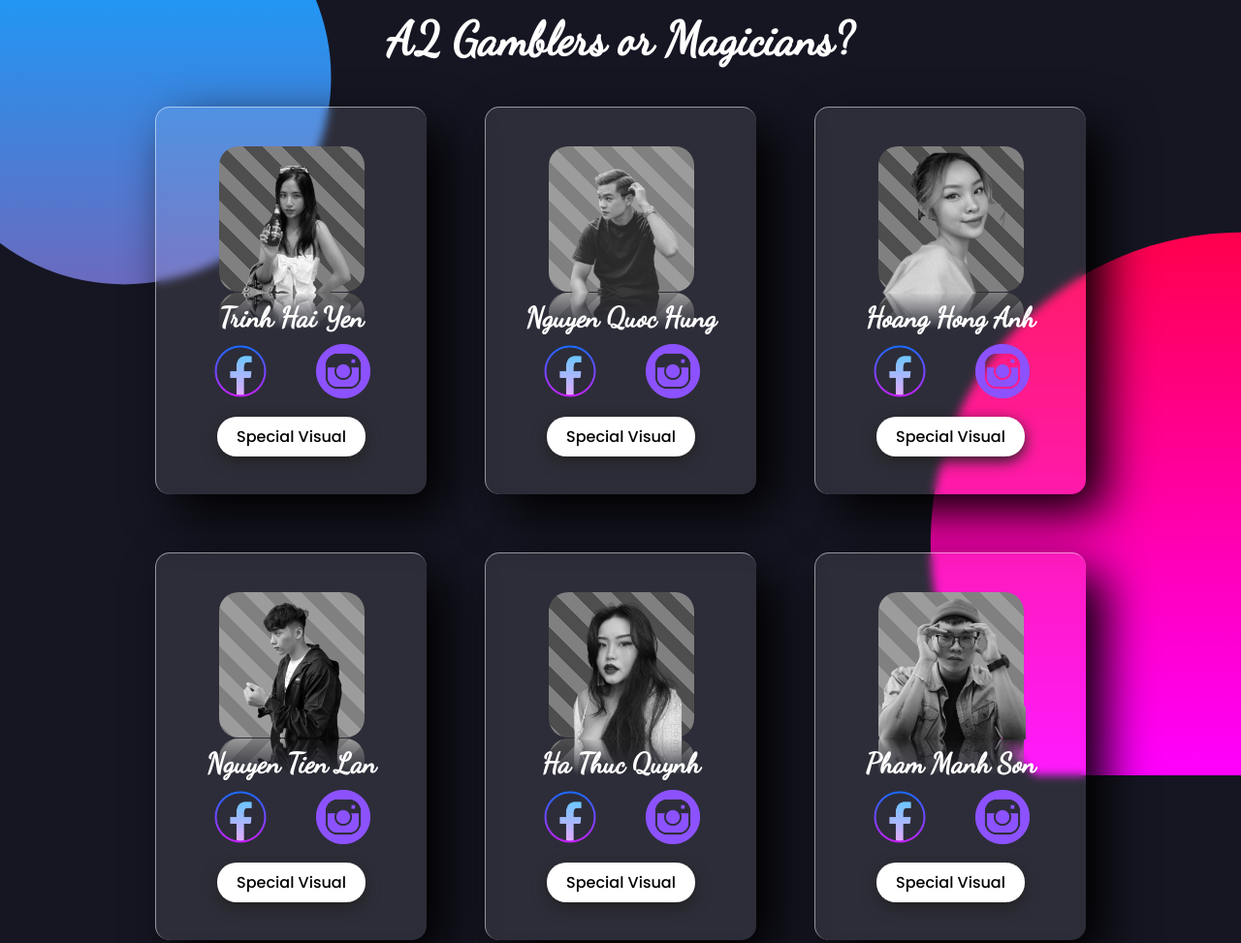
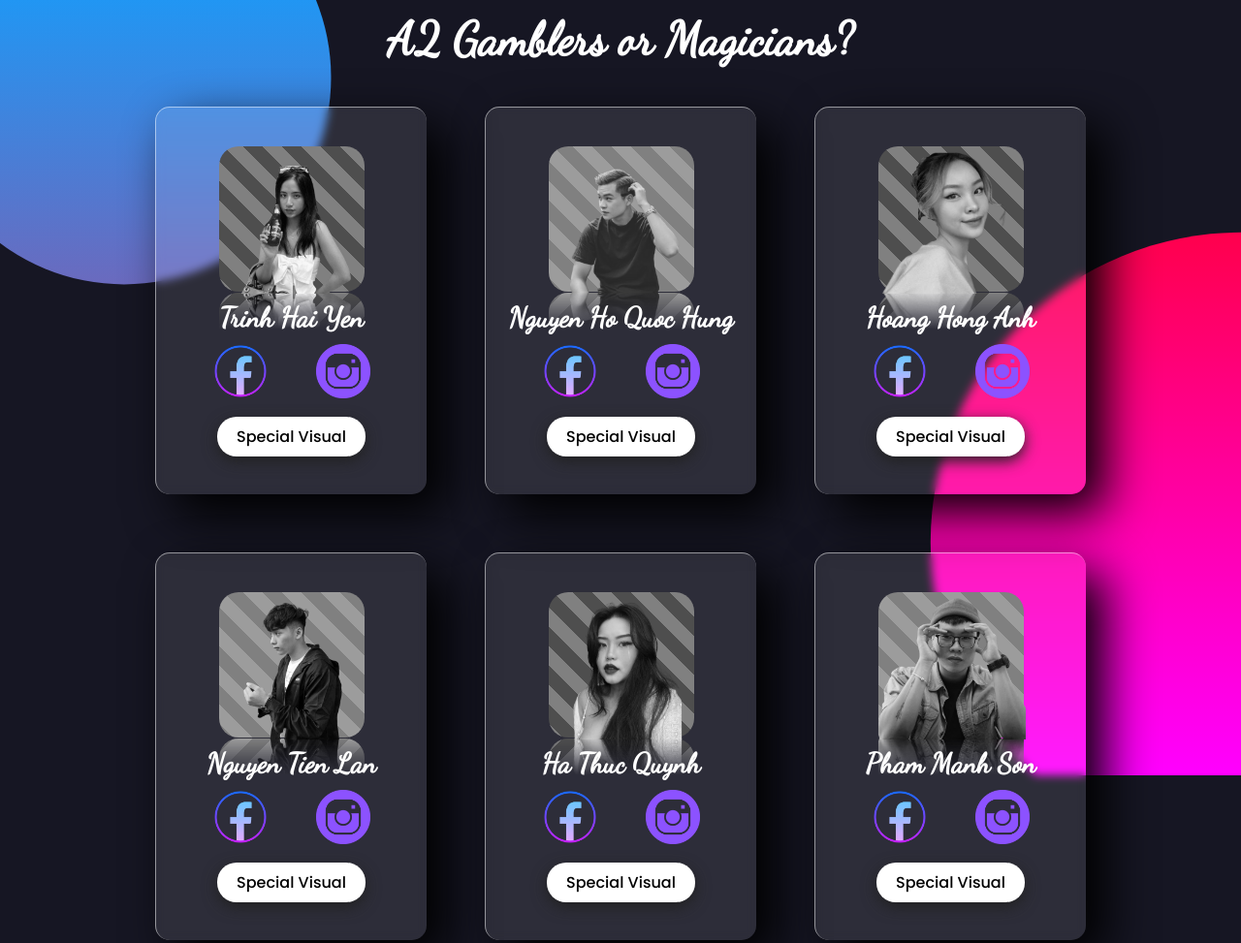
Before and after one commit to thinhsuy/MagicalGamblers, a plain HTML site: page index.html in a window 1280 px wide. Shown: the top 973 px of the page at 97% size. Drawn offline with Linux system fonts and the light colour scheme; some icons are missing.

Commit message:
Update index.html

```diff
--- a/index.html
+++ b/index.html
@@ -251,7 +251,7 @@
                         <img style="width:11rem; height:11rem; bottom:25px" class="ava" src="2.png">
                     </div>
                 </div>
-                <h3>Nguyen Quoc Hung</h3>
+                <h3>Nguyen Ho Quoc Hung</h3>
                 <div class="tool">
                     <a target="_blank" href="https://www.facebook.com/qhung1007"><img src="10.png" class="icon"></a>
                     <a target="_blank" href="https://www.instagram.com/ngh.qh"><img src="11.png" class="icon"></a>
```
